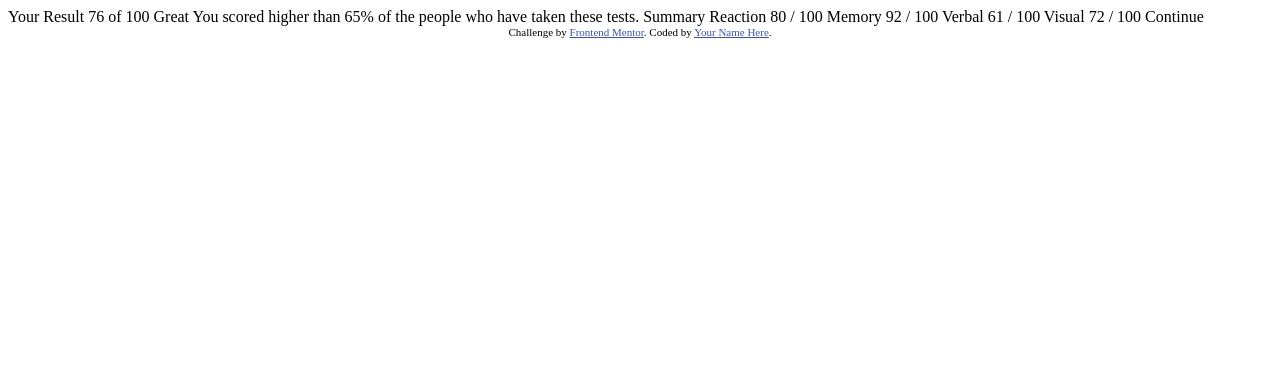
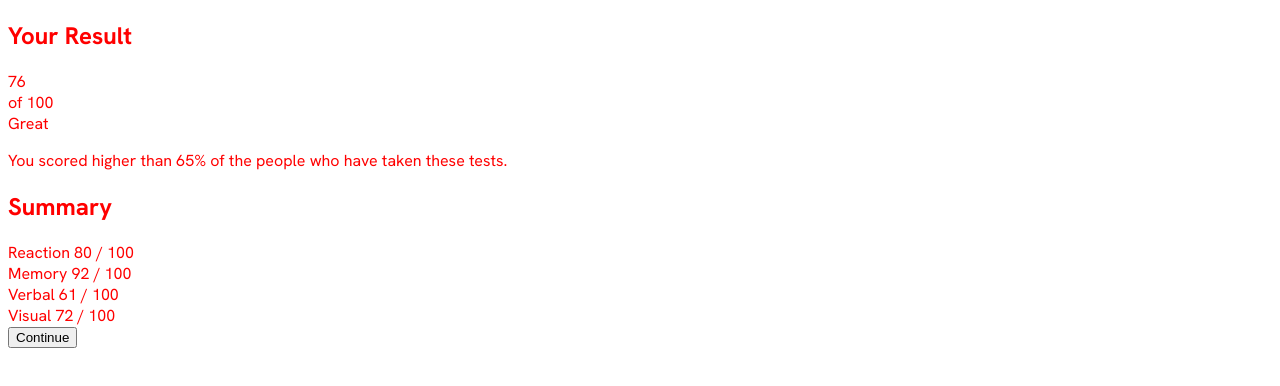
Before and after one commit to noctwo/frontendmentor-results-summary-component-challange, a plain HTML site: page index.html in a window 1280 px wide. Drawn offline with Linux system fonts and the light colour scheme.

Commit message:
HTML Structure Setup

```diff
--- a/index.html
+++ b/index.html
@@ -5,43 +5,57 @@
   <meta name="viewport" content="width=device-width, initial-scale=1.0"> <!-- displays site properly based on user's device -->
 
   <link rel="icon" type="image/png" sizes="32x32" href="./assets/images/favicon-32x32.png">
+  <link rel="stylesheet" href="styles.css">
+  <link rel="preconnect" href="https://fonts.googleapis.com">
+  <link rel="preconnect" href="https://fonts.gstatic.com" crossorigin>
+  <link href="https://fonts.googleapis.com/css2?family=Hanken+Grotesk:ital,wght@0,100..900;1,100..900&display=swap" rel="stylesheet">
 
   <title>Frontend Mentor | Results summary component</title>
 
-  <!-- Feel free to remove these styles or customise in your own stylesheet 👍 -->
-  <style>
-    .attribution { font-size: 11px; text-align: center; }
-    .attribution a { color: hsl(228, 45%, 44%); }
-  </style>
 </head>
 <body>
+  <div class="main-wrapper">
+    <div class="result-wrapper">
 
-  Your Result
+      <h2>Your Result</h2>
+      <div class="score-wrapper">
+      <div class="score">
         76
+      </div>
+      <div class="score-of">
       of 100
-
-  Great
+      </div>
+      </div>
+      <div class="score-message">
+      <span>Great</span>
+      <p>
       You scored higher than 65% of the people who have taken these tests.
-
-  Summary
-
+      </p>
+    </div>
+    </div>
+    <div class="summary-wrapper">
+      <h2>Summary</h2>
+      <div class="summary-list">
+        <div class="summary-item-reaction">
       Reaction
       80 / 100
-
+        </div>
+        <div class="summary-item-memory">
       Memory
       92 / 100
-
+        </div>
+        <div class="summary-item-verbal">
       Verbal
       61 / 100
-
+          </div>
+          <div class="summary-item-visual">
       Visual
       72 / 100
+      </div>
+      </div>
+      <button>Continue</button>
+    </div>
+</div>
 
-  Continue
-
-  <div class="attribution">
-    Challenge by <a href="https://www.frontendmentor.io?ref=challenge" target="_blank">Frontend Mentor</a>.
-    Coded by <a href="#">Your Name Here</a>.
-  </div>
 </body>
 </html>
--- /dev/null
+++ b/styles.css
@@ -0,0 +1,4 @@
+body{
+    font-family: "Hanken Grotesk", sans-serif;
+    color: red;
+}
```
Lines whose indentation alone changed are shown as unchanged.
